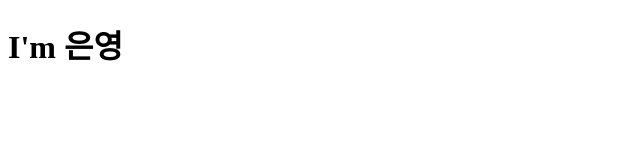
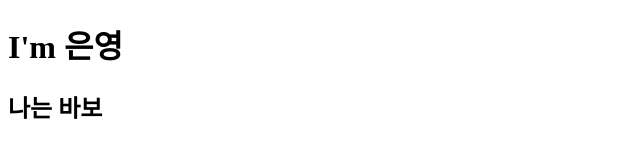
Before and after one commit to noggrie21/portfolioTest, a plain HTML site: page index.html in a window 1280 px wide. Shown: the whole page, without its empty margins (0-640 px from the left). Drawn offline with Linux system fonts and the light colour scheme.

Commit message:
first commit

```diff
--- a/index.html
+++ b/index.html
@@ -8,6 +8,7 @@
   </head>
   <body>
     <h1>I'm 은영</h1>
+    <h2>나는 바보</h2>
     <script src="./index.js"></script>
   </body>
 </html>
```
